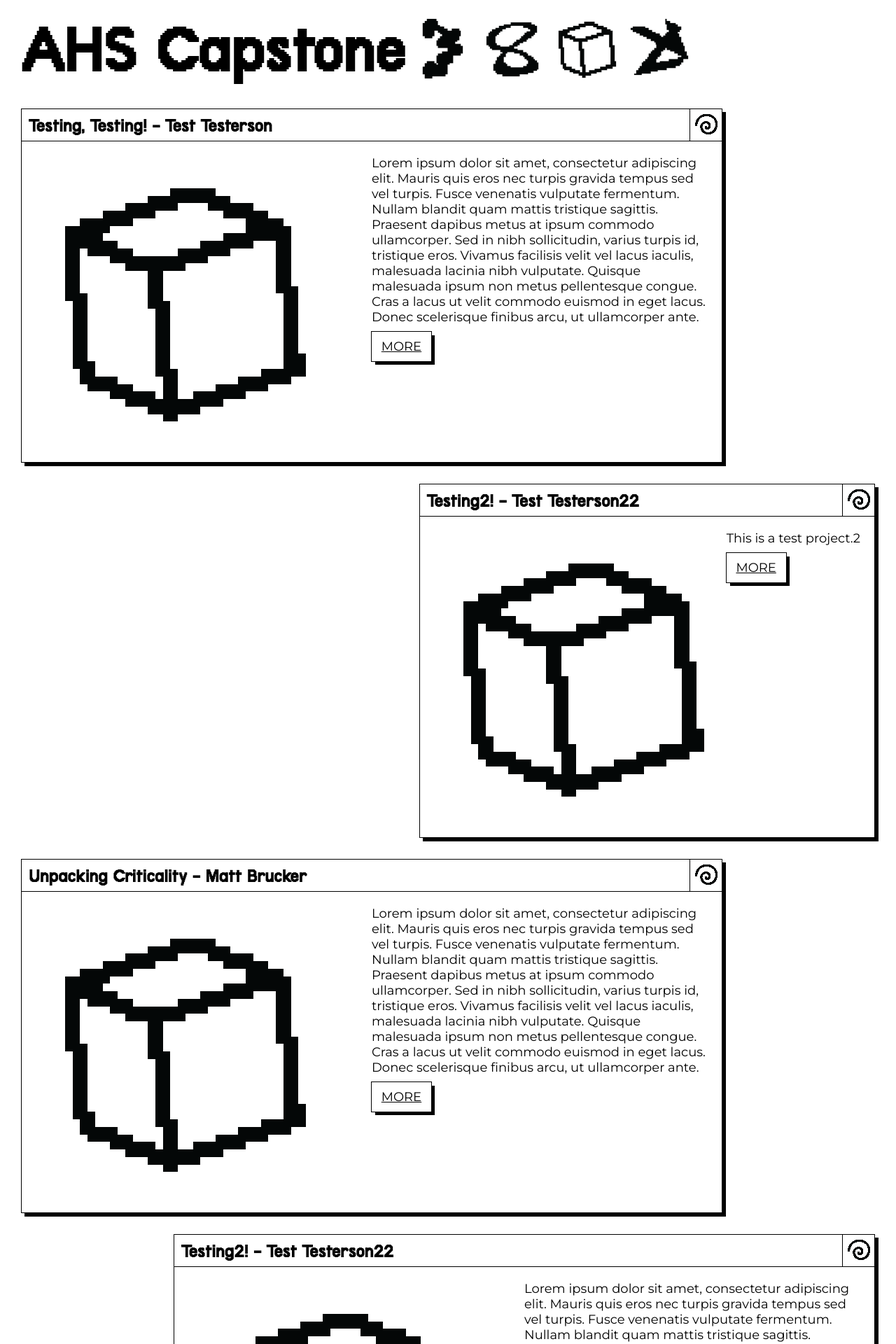
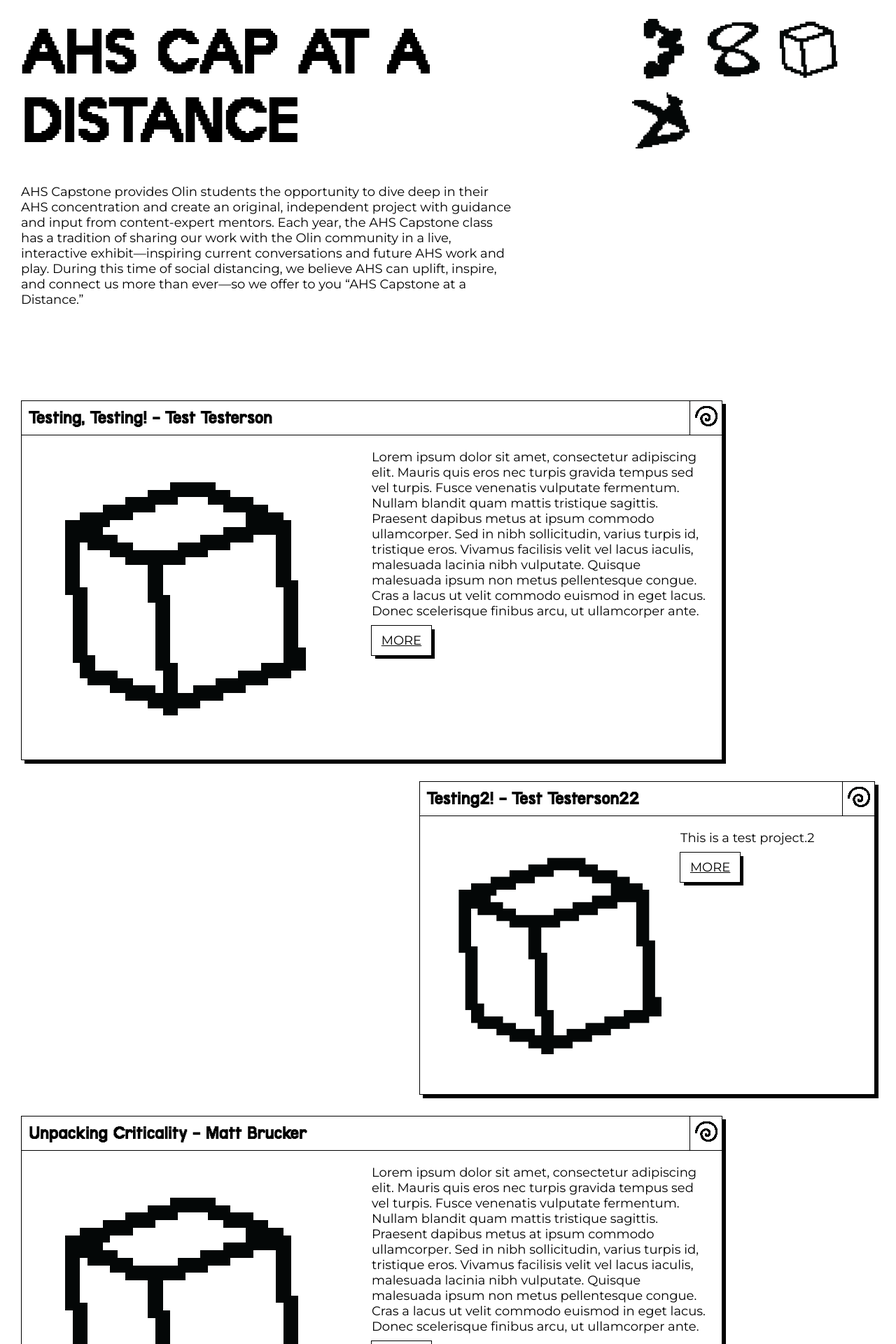
Before and after one commit to olin/ahs-capstone-exhibit, a Jekyll site: the page built from index.md, in a window 1280 px wide. Shown: the top 1920 px of the page at 70% size. Built offline with Jekyll 4.4.1, drawn with Linux system fonts in a browser that asks for light colours.

Commit message:
Finalizing responsive CSS and add site description.

```diff
--- a/_config.yml
+++ b/_config.yml
@@ -13,11 +13,9 @@
 # you will see them accessed via {{ site.title }}, {{ site.email }}, and so on.
 # You can create any custom variable you would like, and they will be accessible
 # in the templates via {{ site.myvariable }}.
-title: AHS Capstone
+title: AHS CAP AT A DISTANCE
 description: >- # this means to ignore newlines until "baseurl:"
-  Write an awesome description for your new site here. You can edit this
-  line in _config.yml. It will appear in your document head meta (for
-  Google search results) and in your feed.xml site description.
+  AHS Capstone provides Olin students the opportunity to dive deep in their AHS concentration and create an original, independent project with guidance and input from content-expert mentors. Each year, the AHS Capstone class has a tradition of sharing our work with the Olin community in a live, interactive exhibit—inspiring current conversations and future AHS work and play. During this time of social distancing, we believe AHS can uplift, inspire, and connect us more than ever—so we offer to you “AHS Cap at a Distance”.
 baseurl: "/ahs-capstone-exhibit" # the subpath of your site, e.g. /blog
 url: "" # the base hostname & protocol for your site, e.g. http://example.com
 
--- a/_layouts/default.html
+++ b/_layouts/default.html
@@ -9,7 +9,7 @@
         <div class="Page__wrapper">
             <div class="Header__wrapper">
                 <div class="Header__inner">
-                    <h1 class="Header__title">AHS Capstone</h1>
+                    <h1 class="Header__title">{{site.title}}</h1>
                     <div class="Header__image-row">
                         <img class="Header__image" src={{'assets/header-icon-04.png' | relative_url}} />
                         <img class="Header__image" src={{'assets/header-icon-05.png' | relative_url}} />
--- a/_layouts/home.html
+++ b/_layouts/home.html
@@ -2,6 +2,9 @@
 layout: default
 ---
 
+<div class="Home__description">
+    {{content}}
+</div>
 {% for project in site.data.projects %}
     {% assign idx = forloop.index | modulo: 2 %}
     {% if idx == 1 %}
@@ -18,7 +21,9 @@
             </div>
         </div>
         <div class="Project__content">
-            <img src={{project.img}} class="Project__img" />
+            <div class="Project__img__container">
+                <img class="Project__img" src={{project.img}} />
+            </div>
             <div class="Project__description">
                 {{project.description}}
                 {% if project.type == 'page' %}
--- a/assets/css/main.scss
+++ b/assets/css/main.scss
@@ -52,8 +52,7 @@
 }
 
 .Header__wrapper {
-    height: 100px;
-    margin: 20px 0;
+    margin: 20px 0 0;
 }
 
 .Header__image {
@@ -70,6 +69,11 @@
 
 .Header__title {
     display: inline-block;
+}
+
+.Home__description {
+    max-width: 700px;
+    margin: 0 15px 100px;
 }
 
 .Content__wrapper {
@@ -104,7 +108,6 @@
 }
 
 .Project__title {
-    height: 25px;
     padding: 10px;
     padding-right: 55px;
     position: relative;
@@ -123,9 +126,13 @@
     flex-direction: column;
 }
 
+.Project__img {
+    max-width: 100%;
+}
+
 .Project__button {
     border-left: 1px solid black;
-    height: 45px;
+    height: 100%;
     position: absolute;
     top: 0;
     right: 0;
@@ -156,26 +163,42 @@
     margin: 0 auto;
 }
 
-@media (max-width: 768px) {
+@media (max-width: 1024px) {
     h1 {
-        font-size: 76px;
+        font-size: 70px;
     }
 
     .Header__inner {
         flex-direction: column;
         align-items: flex-start;
         margin: 0 10px;
+        text-align: center;
     }
 
     .Header__wrapper {
         height: auto;
     }
 
+    .Home__description {
+        margin: 0;
+    }
+
+    .Project__wrapper__left {
+        max-width: 100%;
+        margin: 10px 0;
+    }
+
+    .Project__wrapper__right {
+        max-width: 100%;
+        margin: 0;
+    }
+
     .Project__content {
         flex-direction: column;
     }
 
-    .Project__description {
-        flex-direction: row;
+    .Project__link {
+        margin: 10px 0;
+        height: 25px;
     }
 }
--- a/index.md
+++ b/index.md
@@ -5,3 +5,5 @@
 layout: home
 title: Home
 ---
+
+AHS Capstone provides Olin students the opportunity to dive deep in their AHS concentration and create an original, independent project with guidance and input from content-expert mentors. Each year, the AHS Capstone class has a tradition of sharing our work with the Olin community in a live, interactive exhibit—inspiring current conversations and future AHS work and play. During this time of social distancing, we believe AHS can uplift, inspire, and connect us more than ever—so we offer to you “AHS Capstone at a Distance."
```
